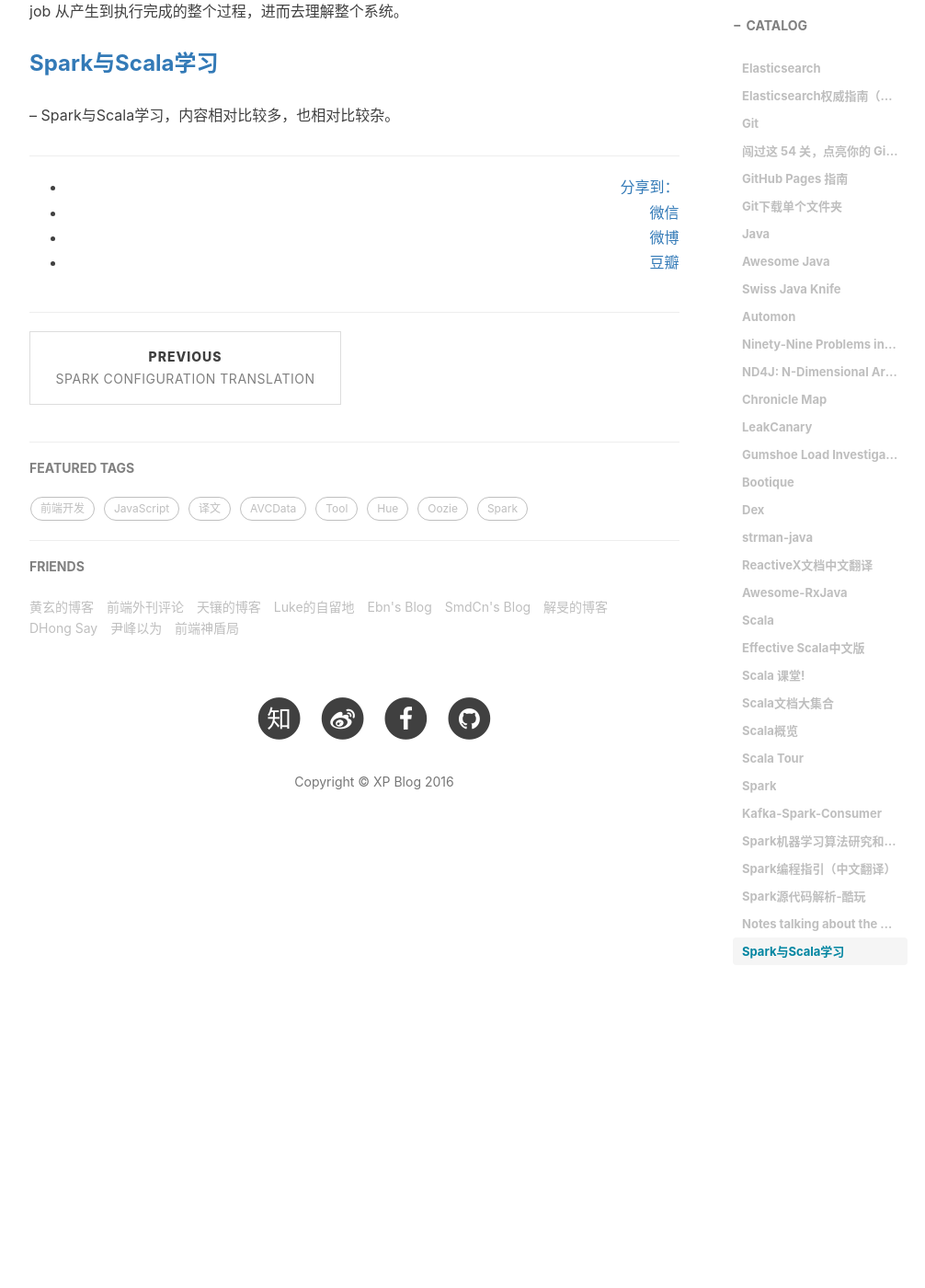
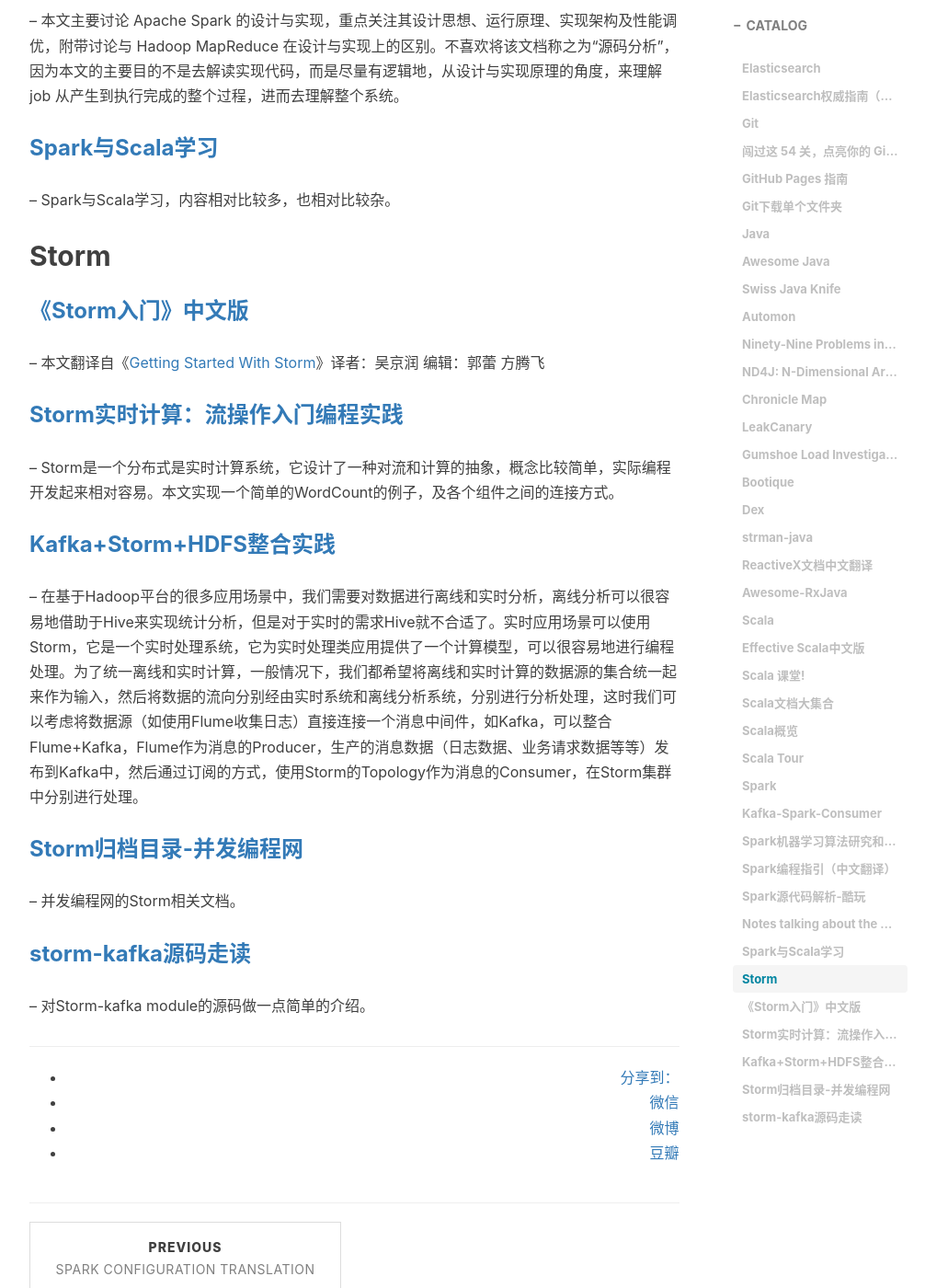
Before and after one commit to shoppingwang/shoppingwang.github.io, a Jekyll site: the page built from _posts/2016-07-19-awesome-resources.markdown, in a window 1280 px wide and 1400 px high, scrolled down 8044 px. Shown: the whole window at 92% size, without its empty margins (233-1239 px from the left). Built offline with Jekyll 4.4.1, drawn with Linux system fonts in a browser that asks for light colours; nearby versions of some CDN libraries; comment, search, counter and statistics services are not loaded; some of the changed text lies outside the part shown.

Commit message:
增加精彩资源汇总

```diff
--- a/_posts/2016-07-19-awesome-resources.markdown
+++ b/_posts/2016-07-19-awesome-resources.markdown
@@ -210,3 +208,31 @@
 ### [Spark与Scala学习](http://blog.csdn.net/jasonding1354/article/details/46899317)
 --
 Spark与Scala学习，内容相对比较多，也相对比较杂。
+
+
+
+## Storm
+
+### [《Storm入门》中文版](http://ifeve.com/getting-started-with-stom-index/)
+--
+本文翻译自《[Getting Started With Storm](http://ifeve.com/wp-content/uploads/2014/03/Getting-Started-With-Storm-Jonathan-Leibiusky-Gabriel-E_1276.pdf)》译者：吴京润    编辑：郭蕾 方腾飞
+
+
+### [Storm实时计算：流操作入门编程实践](http://shiyanjun.cn/archives/977.html)
+--
+Storm是一个分布式是实时计算系统，它设计了一种对流和计算的抽象，概念比较简单，实际编程开发起来相对容易。本文实现一个简单的WordCount的例子，及各个组件之间的连接方式。
+
+
+### [Kafka+Storm+HDFS整合实践](http://shiyanjun.cn/archives/934.html)
+--
+在基于Hadoop平台的很多应用场景中，我们需要对数据进行离线和实时分析，离线分析可以很容易地借助于Hive来实现统计分析，但是对于实时的需求Hive就不合适了。实时应用场景可以使用Storm，它是一个实时处理系统，它为实时处理类应用提供了一个计算模型，可以很容易地进行编程处理。为了统一离线和实时计算，一般情况下，我们都希望将离线和实时计算的数据源的集合统一起来作为输入，然后将数据的流向分别经由实时系统和离线分析系统，分别进行分析处理，这时我们可以考虑将数据源（如使用Flume收集日志）直接连接一个消息中间件，如Kafka，可以整合Flume+Kafka，Flume作为消息的Producer，生产的消息数据（日志数据、业务请求数据等等）发布到Kafka中，然后通过订阅的方式，使用Storm的Topology作为消息的Consumer，在Storm集群中分别进行处理。
+
+
+### [Storm归档目录-并发编程网](http://ifeve.com/category/storm/)
+--
+并发编程网的Storm相关文档。
+
+
+### [storm-kafka源码走读](http://blog.csdn.net/wzhg0508/article/details/40869937)
+--
+对Storm-kafka module的源码做一点简单的介绍。
```
Also changed, not shown: other parts of _posts/2016-07-19-awesome-resources.markdown (+0 -2 lines).
